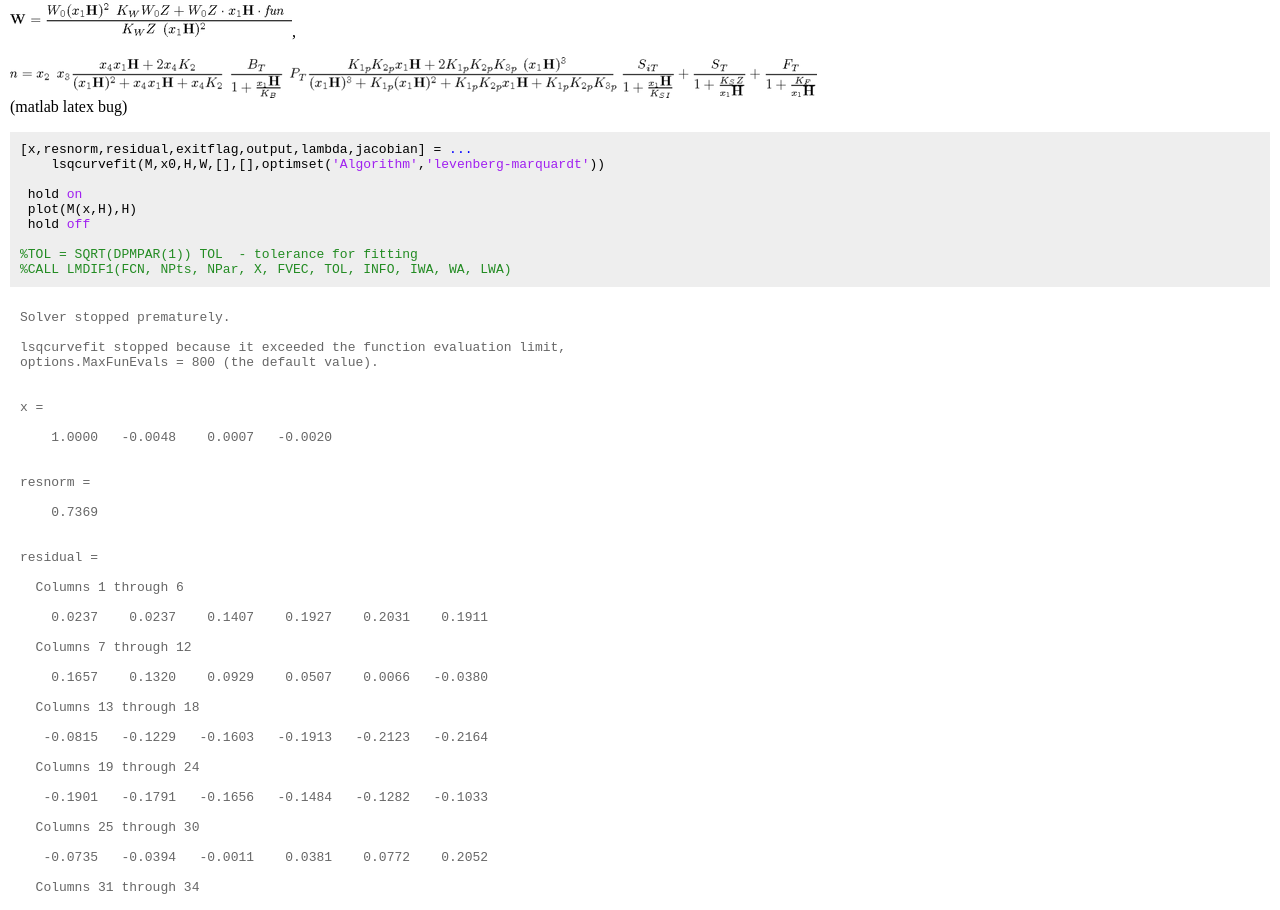
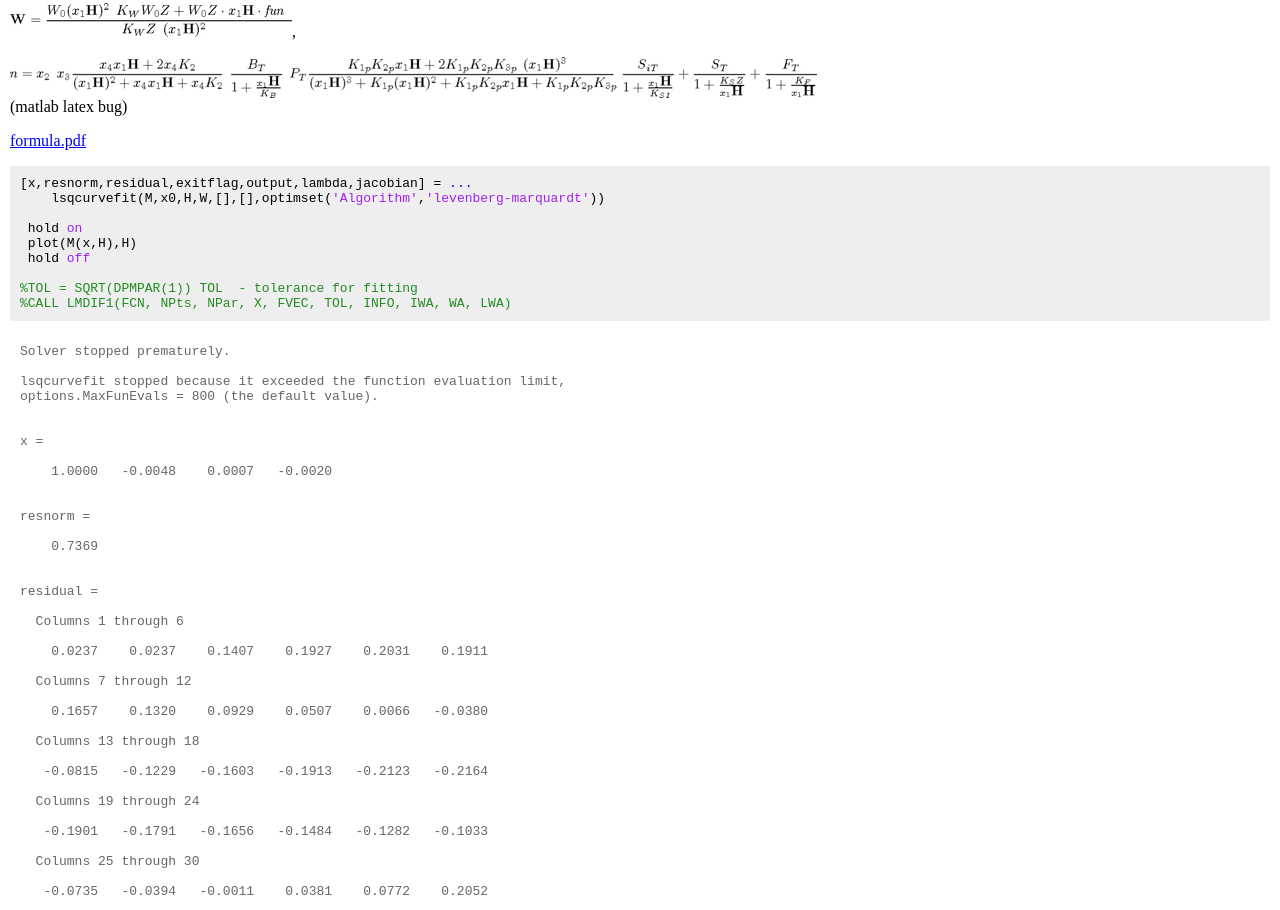
Before and after one commit to elittoral/total-alkalinity-in-sea-water, a plain HTML site: page index.html in a window 1280 px wide. Shown: the part 1549-2459 px from the top of the page. Drawn offline with Linux system fonts and the light colour scheme.

Commit message:
formula pdf

```diff
--- a/index.html
+++ b/index.html
@@ -93,7 +93,7 @@ M = @(x,H)(W0*(x(1)*H).^2 - KW*W0*Z + W0*Z*x(1)*H.*  (   x(2) - x(3)*((x(4)*x(1)
       - SiT./(1 + x(1)*H/KSI) <span class="keyword">...</span>
        + ST./(1 + KS*Z./(x(1)*H)) <span class="keyword">...</span>
        + FT./(1 + KF./(x(1)*H))   ))./(KW*Z - (x(1)*H).^2);
-</pre><img vspace="5" hspace="5" src="ta_01.png" alt=""> <p><img src="ta_eq49456.png" alt="$$ \textbf{W}=\frac{W_{0}(x_{1}\textbf{H})^{2} - K_{W}W_{0}Z+W_{0}Z\cdot x_{1}\textbf{H}\cdot \textit{fun}}{K_{W}Z-(x_{1}\textbf{H})^{2}} $$">,</p><p><img src="ta_eq50759.png" alt="$$ \textit{fun} = x_{2}-x_{3}\frac{x_{4}x_{1}\textbf{H}+2x_{4}K_{2}}{(x_{1}\textbf{H})^{2}+x_{4}x_{1}\textbf{H}+x_{4}K_{2}}-\frac{B_{T}}{1+\frac{x_{1}\textbf{H}}{K_{B}}}-P_{T}\frac{K_{1p}K_{2p}x_{1}\textbf{H}+2K_{1p}K_{2p}K_{3p}-(x_{1}\textbf{H})^{3}}{(x_{1}\textbf{H})^{3}+K_{1p}(x_{1}\textbf{H})^{2}+K_{1p}K_{2p}x_{1}\textbf{H}+K_{1p}K_{2p}K_{3p}}-\frac{S_{iT}}{1+\frac{x_{1}\textbf{H}}{K_{SI}}}+\frac{S_{T}}{1+\frac{K_{S}Z}{x_{1}\textbf{H}}}+\frac{F_{T}}{1+\frac{K_{F}}{x_{1}\textbf{H}}} $$"> (matlab latex bug)</p><pre class="codeinput">[x,resnorm,residual,exitflag,output,lambda,jacobian] = <span class="keyword">...</span>
+</pre><img vspace="5" hspace="5" src="ta_01.png" alt=""> <p><img src="ta_eq49456.png" alt="$$ \textbf{W}=\frac{W_{0}(x_{1}\textbf{H})^{2} - K_{W}W_{0}Z+W_{0}Z\cdot x_{1}\textbf{H}\cdot \textit{fun}}{K_{W}Z-(x_{1}\textbf{H})^{2}} $$">,</p><p><img src="ta_eq50759.png" alt="$$ \textit{fun} = x_{2}-x_{3}\frac{x_{4}x_{1}\textbf{H}+2x_{4}K_{2}}{(x_{1}\textbf{H})^{2}+x_{4}x_{1}\textbf{H}+x_{4}K_{2}}-\frac{B_{T}}{1+\frac{x_{1}\textbf{H}}{K_{B}}}-P_{T}\frac{K_{1p}K_{2p}x_{1}\textbf{H}+2K_{1p}K_{2p}K_{3p}-(x_{1}\textbf{H})^{3}}{(x_{1}\textbf{H})^{3}+K_{1p}(x_{1}\textbf{H})^{2}+K_{1p}K_{2p}x_{1}\textbf{H}+K_{1p}K_{2p}K_{3p}}-\frac{S_{iT}}{1+\frac{x_{1}\textbf{H}}{K_{SI}}}+\frac{S_{T}}{1+\frac{K_{S}Z}{x_{1}\textbf{H}}}+\frac{F_{T}}{1+\frac{K_{F}}{x_{1}\textbf{H}}} $$"> (matlab latex bug)</p><p><a href="formula.pdf">formula.pdf</a></p><pre class="codeinput">[x,resnorm,residual,exitflag,output,lambda,jacobian] = <span class="keyword">...</span>
     lsqcurvefit(M,x0,H,W,[],[],optimset(<span class="string">'Algorithm'</span>,<span class="string">'levenberg-marquardt'</span>))
 
  hold <span class="string">on</span>
```
Also changed, not shown: ta_eq90773.png (added), 1 other file.
